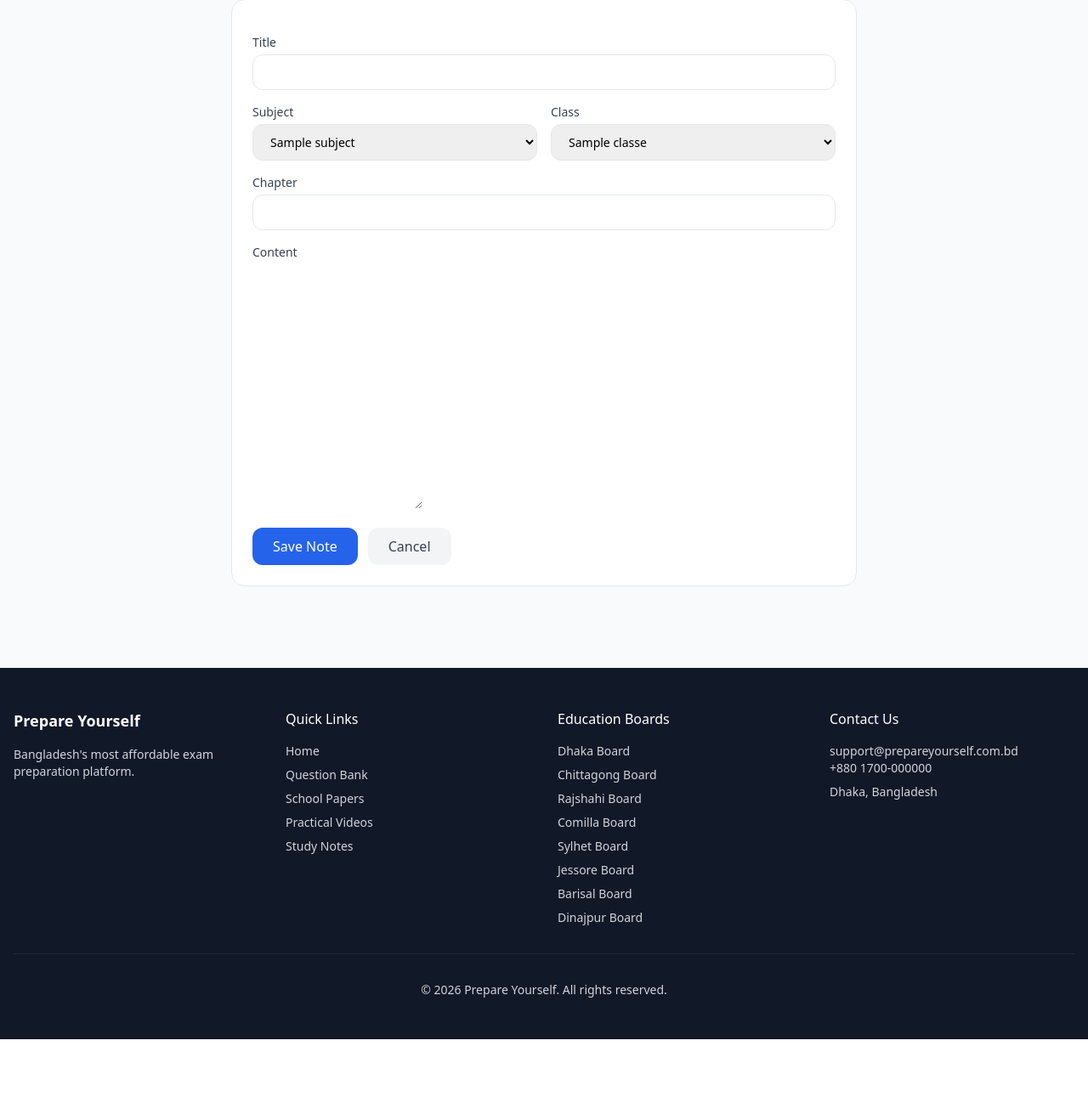
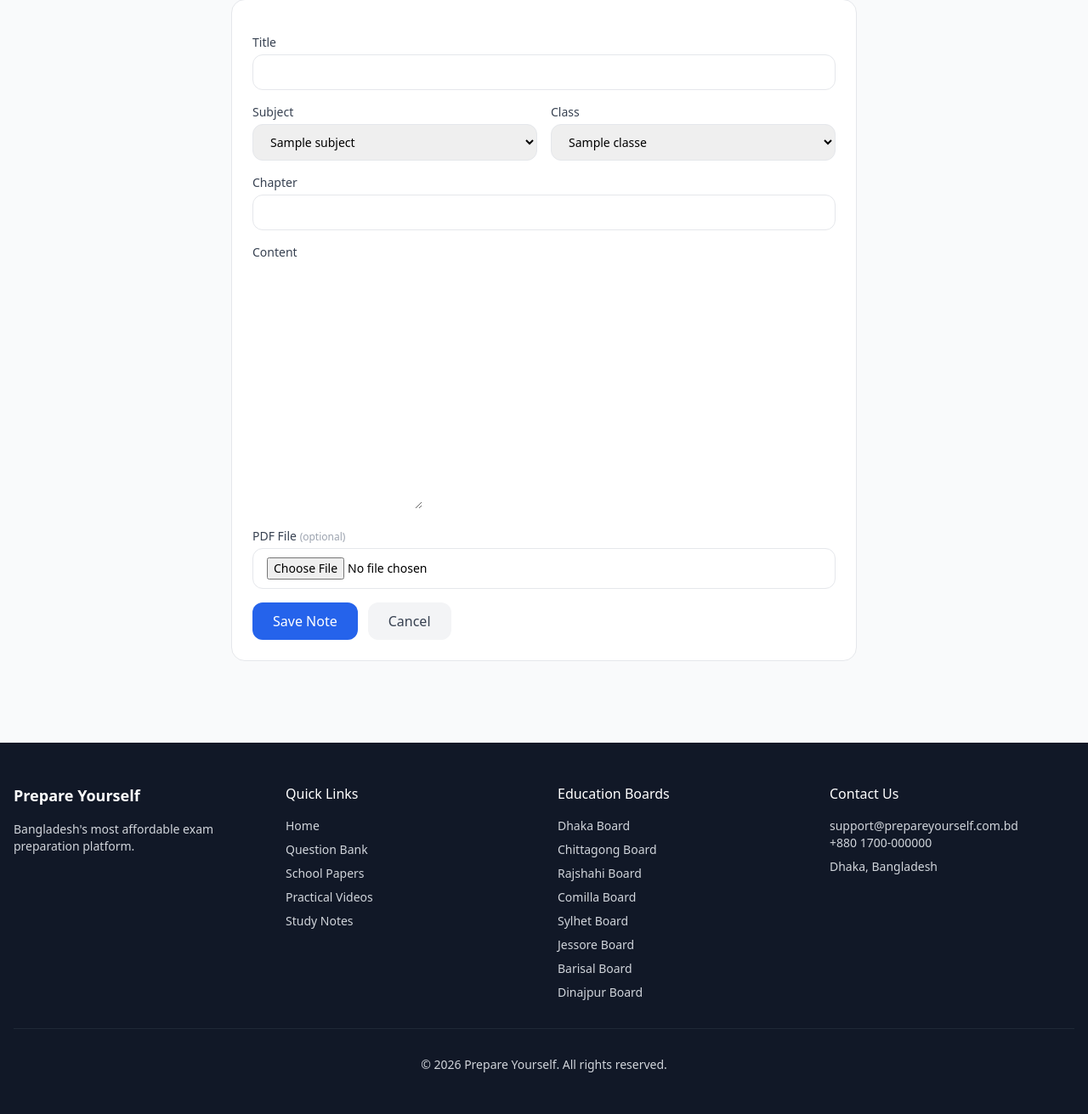
Before and after one commit to turtle-xo7/PrepareYourself, a Django app: template templates/core/study_note_add.html in a window 1280 px wide. Shown: the part 161-1472 px from the top of the page at 85% size. Before the commit the page ends 1384 px from the top, so only its background shows below. Run offline with Django 5.2, Linux system fonts and the light colour scheme; the template is opened without the code that fills it: most values are stand-ins (such as "Sample title", 1, 10 or a date in 2020); some libraries are stand-ins or nearby versions.

Commit message:
SCRUM-66 Can upload pdf

```diff
--- a/templates/core/study_note_add.html
+++ b/templates/core/study_note_add.html
@@ -9,7 +9,7 @@
     </div>
 
     <div class="bg-white rounded-2xl border border-gray-200 p-6">
-        <form method="post" class="space-y-4">
+        <form method="post" enctype="multipart/form-data" class="space-y-4">
             {% csrf_token %}
             <div>
                 <label class="block text-sm font-medium text-gray-700 mb-1">Title</label>
@@ -45,6 +45,11 @@
                 <label class="block text-sm font-medium text-gray-700 mb-1">Content</label>
                 <textarea name="content" id="content" rows="12"></textarea>
             </div>
+            <div>
+                <label class="block text-sm font-medium text-gray-700 mb-1">PDF File <span class="text-gray-400 text-xs">(optional)</span></label>
+                <input type="file" name="pdf_file" accept=".pdf"
+                    class="w-full border border-gray-200 rounded-xl px-4 py-2.5 text-sm outline-none focus:ring-2 focus:ring-blue-500">
+            </div>
             <div class="flex gap-3">
                 <button type="submit"
                     class="bg-blue-600 text-white px-6 py-2.5 rounded-xl font-medium hover:bg-blue-700 transition">
```
